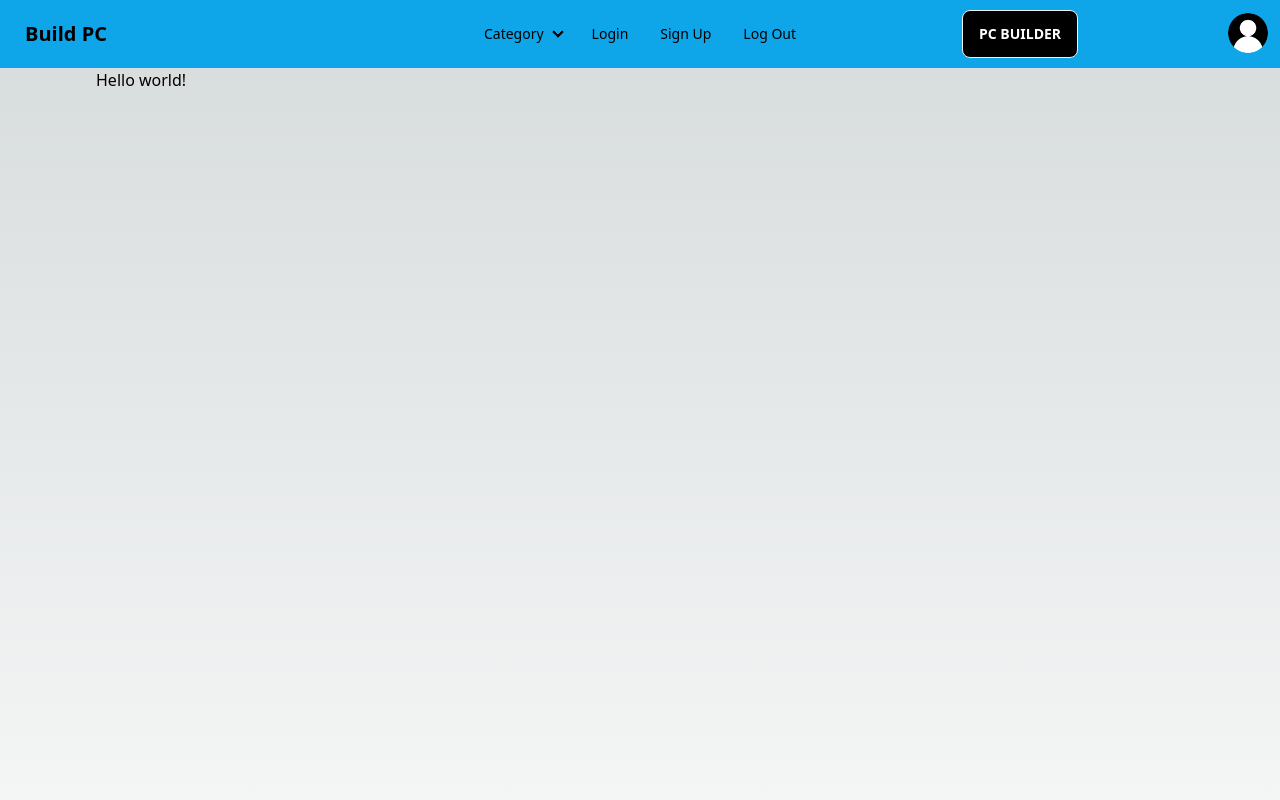
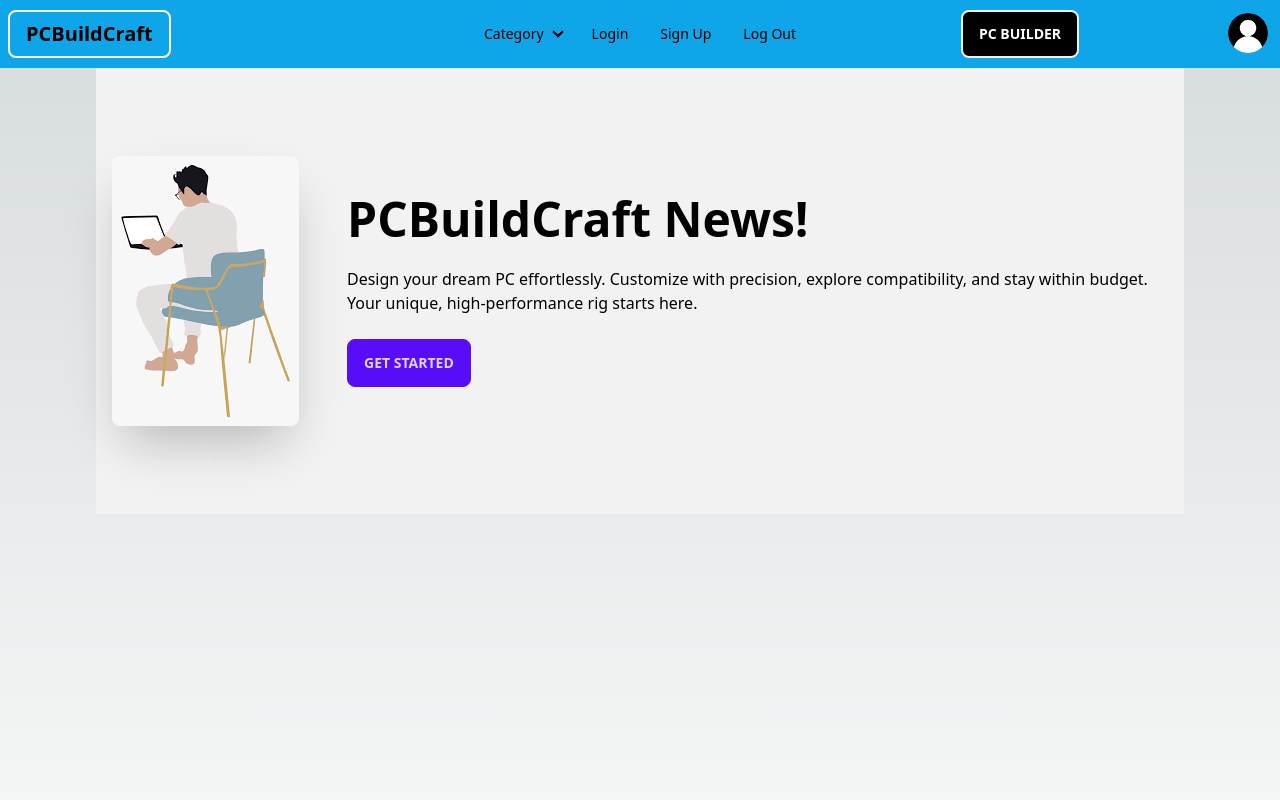
Before and after one commit to foysal767/pc-builder, a Next.js app: page / in a window 1280 px wide. Shown: the top 800 px of the page. Built offline with nearby package versions, Linux system fonts and the light colour scheme.

Commit message:
hero section edited

```diff
--- /dev/null
+++ b/src/components/Layout/Banner.js
@@ -0,0 +1,27 @@
+import Image from "next/image";
+import heroImage from "../../assets/images/hero.png";
+
+const Banner = () => {
+  return (
+    <div className="hero bg-base-200 py-10">
+      <div className="hero-content flex-col lg:flex-row px-4 space-x-8 my-8">
+        <Image
+          src={heroImage}
+          alt="pc builder image"
+          className="max-w-sm rounded-lg shadow-2xl"
+        />
+        <div>
+          <h1 className="text-5xl font-bold">PCBuildCraft News!</h1>
+          <p className="py-6 pr-3">
+            Design your dream PC effortlessly. Customize with precision, explore
+            compatibility, and stay within budget. Your unique, high-performance
+            rig starts here.
+          </p>
+          <button className="btn btn-primary">Get Started</button>
+        </div>
+      </div>
+    </div>
+  );
+};
+
+export default Banner;
--- a/src/components/Layout/Navbar.js
+++ b/src/components/Layout/Navbar.js
@@ -62,14 +62,16 @@ const Navbar = () => {
             </li>
           </ul>
         </div>
-        <a className="btn btn-ghost normal-case text-xl">Build PC</a>
+        <a className="btn btn-ghost normal-case text-xl font-bold border-white border-2 hover:border-black">
+          PCBuildCraft
+        </a>
       </div>
       <div className="navbar-center hidden lg:flex">
         <ul className="menu menu-horizontal px-1">
           <li tabIndex={0}>
             <details>
               <summary>Category</summary>
-              <ul className="p-2 space-y-1">
+              <ul className="p-2 space-y-1 z-[1]">
                 <li className="bg-sky-400 rounded-md hover:bg-sky-200">
                   <a>CPU/Processor</a>
                 </li>
@@ -106,7 +108,7 @@ const Navbar = () => {
         </ul>
       </div>
       <div className="navbar-end  flex justify-between">
-        <button className="btn mx-auto bg-black text-white font-bold hover:bg-white hover:text-black">
+        <button className="btn mx-auto bg-black text-white font-bold hover:bg-white hover:text-black hover:border-black border-2">
           PC BUILDER
         </button>
         <div className="dropdown dropdown-end">
--- a/src/pages/index.js
+++ b/src/pages/index.js
@@ -1,10 +1,11 @@
+import Banner from "@/components/Layout/Banner";
 import RootLayout from "@/components/Layout/RootLayout";
 import React from "react";
 
 const HomePage = () => {
   return (
     <div>
-      <h1>Hello world!</h1>
+      <Banner></Banner>
     </div>
   );
 };
```
Also changed, not shown: src/assets/images/hero.png (added), src/assets/images/hero2.png (added).
